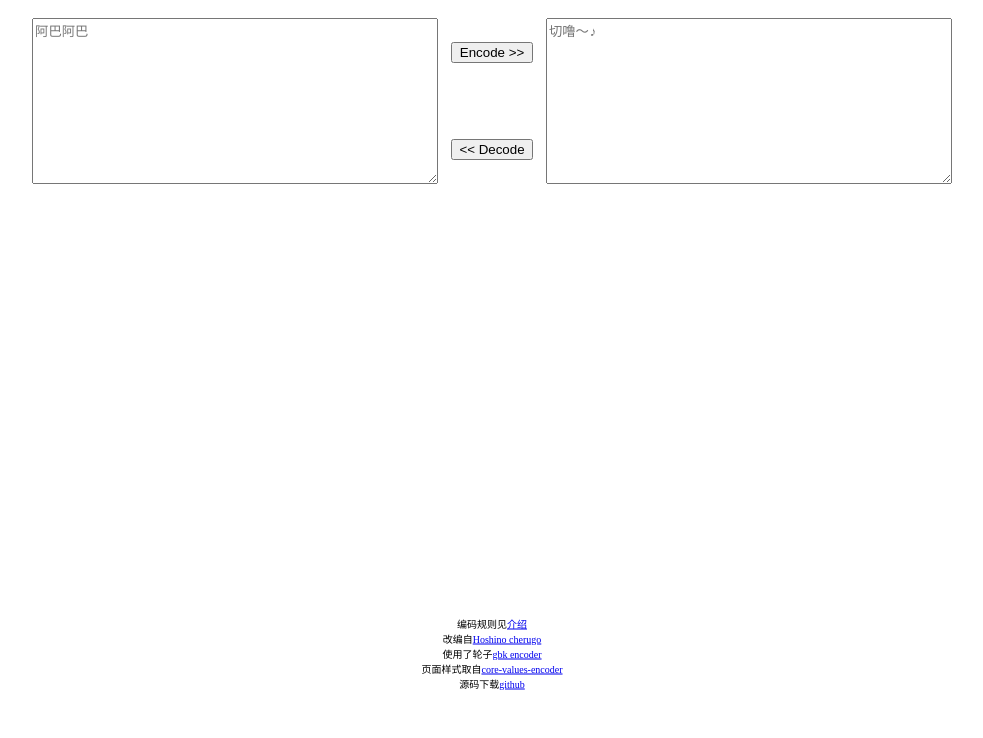
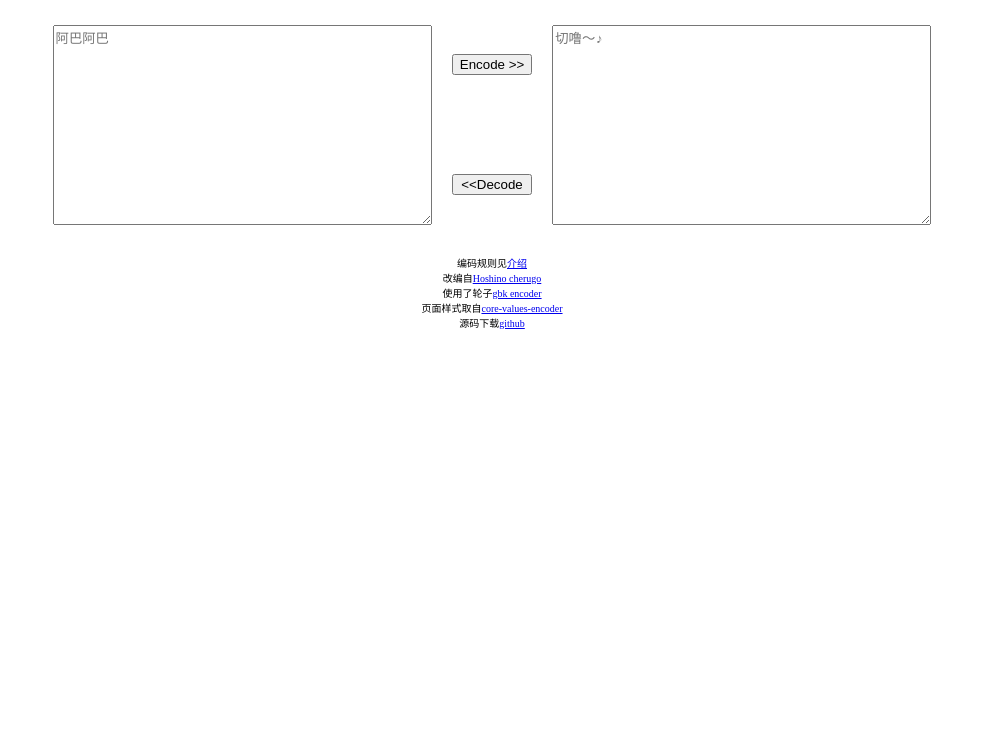
Before and after one commit to yuudi/cherugo.js, a plain HTML site: page index.html in a window 1280 px wide. Shown: the part 62-800 px from the top of the page, without its empty margins (148-1131 px from the left). Drawn offline with Linux system fonts and the light colour scheme.

Commit message:
Update index.css

```diff
--- a/index.css
+++ b/index.css
@@ -1,29 +1 @@
-body{
-    overflow-x: hidden;
-}
-header>h2{
-    text-align: center;
-}
-div.content{
-    display: flex;
-    flex-direction: row;
-    justify-content: center;
-}
-div.content>textarea{
-    width: 30em;
-    height: 12em;
-    margin: 1em;
-}
-div.content>.buttons{
-    display: flex;
-    flex-direction: column;
-    justify-content: space-around;
-}
-footer>p{
-	font-size: 10px;
-    text-align: center;
-	position: absolute;
-	bottom: 0;
-	left: 50%;
-	transform: translate(-50%, -50%);
-}
+*{-webkit-box-sizing:border-box;-moz-box-sizing:border-box;box-sizing:border-box}body{min-height:100%}header>h2{text-align:center}div#content{min-height:100%}div#coding{display:flex;flex-direction:row;justify-content:center}div#coding>textarea{height:200px;margin:20px;width:30%}div#coding>.buttons{display:flex;flex-direction:column;justify-content:space-around}footer>p{font-size:10px;text-align:center;bottom:0;left:50%}.vertical-arrow{display:none}@media (prefers-color-scheme:dark){*{background:#1e1f23;color:#c4c5c9}}@media (max-width:599px){div#coding{flex-direction:column}div#coding>textarea{width:auto}div#coding>.buttons{flex-direction:row}.horizontal-arrow{display:none}.vertical-arrow{display:block}}
--- a/index.html
+++ b/index.html
@@ -1,44 +1 @@
-<!DOCTYPE html>
-<html>
-    <head>
-        <meta charset="utf-8" />
-        <title>Cheru Decoder</title>
-        <link rel="icon" href="data:;" />
-        <link rel="stylesheet" type="text/css" href="./index.css" />
-        <script src="./dist/main.js"></script>
-    </head>
-    <body>
-        <header>
-            <h2>Cheru Encoder</h2>
-        </header>
-        <div class="content">
-            <textarea id="decoded-area" placeholder="阿巴阿巴"></textarea>
-            <div class="buttons">
-                <button id="encode-btn">Encode &gt;&gt;</button>
-                <button id="decode-btn">&lt;&lt; Decode</button>
-            </div>
-            <textarea id="encoded-area" placeholder="切噜～♪"></textarea>
-        </div>
-        <footer>
-            <p>
-                编码规则见<a href="https://bbs.nga.cn/read.php?tid=21636504"
-                    >介绍</a
-                ><br />
-                改编自<a
-                    href="https://github.com/Ice-Cirno/HoshinoBot/blob/master/hoshino/modules/priconne/cherugo.py"
-                    >Hoshino cherugo</a
-                ><br />
-                使用了轮子<a href="http://www.1kjs.com/lib/widget/gbk/"
-                    >gbk encoder</a
-                ><br />
-                页面样式取自<a
-                    href="https://github.com/sym233/core-values-encoder"
-                    >core-values-encoder</a
-                ><br />
-                源码下载<a href="https://github.com/pcrbot/cherugo.js"
-                    >github</a
-                >
-            </p>
-        </footer>
-    </body>
-</html>
+<!DOCTYPE html><html><head><meta charset="utf-8" /><meta name="viewport" content="width=device-width,initial-scale=1" /><title>Cheru Decoder</title><link rel="icon" href="data:;" /><link rel="stylesheet" type="text/css" href="./index.css" /><script src="./dist/main.js"></script></head><body><header><h2>Cheru Encoder</h2></header><div id="content"><div id="coding"><textarea id="decoded-area" placeholder="阿巴阿巴"></textarea><div class="buttons"><button id="encode-btn">Encode <span class="horizontal-arrow">&gt;&gt;</span><span class="vertical-arrow">↓↓</span></button><button id="decode-btn"><span class="horizontal-arrow">&lt;&lt;</span><span class="vertical-arrow">↑↑</span>Decode </button></div><textarea id="encoded-area" placeholder="切噜～♪"></textarea></div><footer><p>编码规则见<a href="https://bbs.nga.cn/read.php?tid=21636504" >介绍</a ><br />改编自<a href="https://github.com/Ice-Cirno/HoshinoBot/blob/master/hoshino/modules/priconne/cherugo.py" >Hoshino cherugo</a ><br />使用了轮子<a href="http://www.1kjs.com/lib/widget/gbk/" >gbk encoder</a ><br />页面样式取自<a href="https://github.com/sym233/core-values-encoder" >core-values-encoder</a ><br />源码下载<a href="https://github.com/pcrbot/cherugo.js" >github</a ></p></footer></div></body></html>
```
